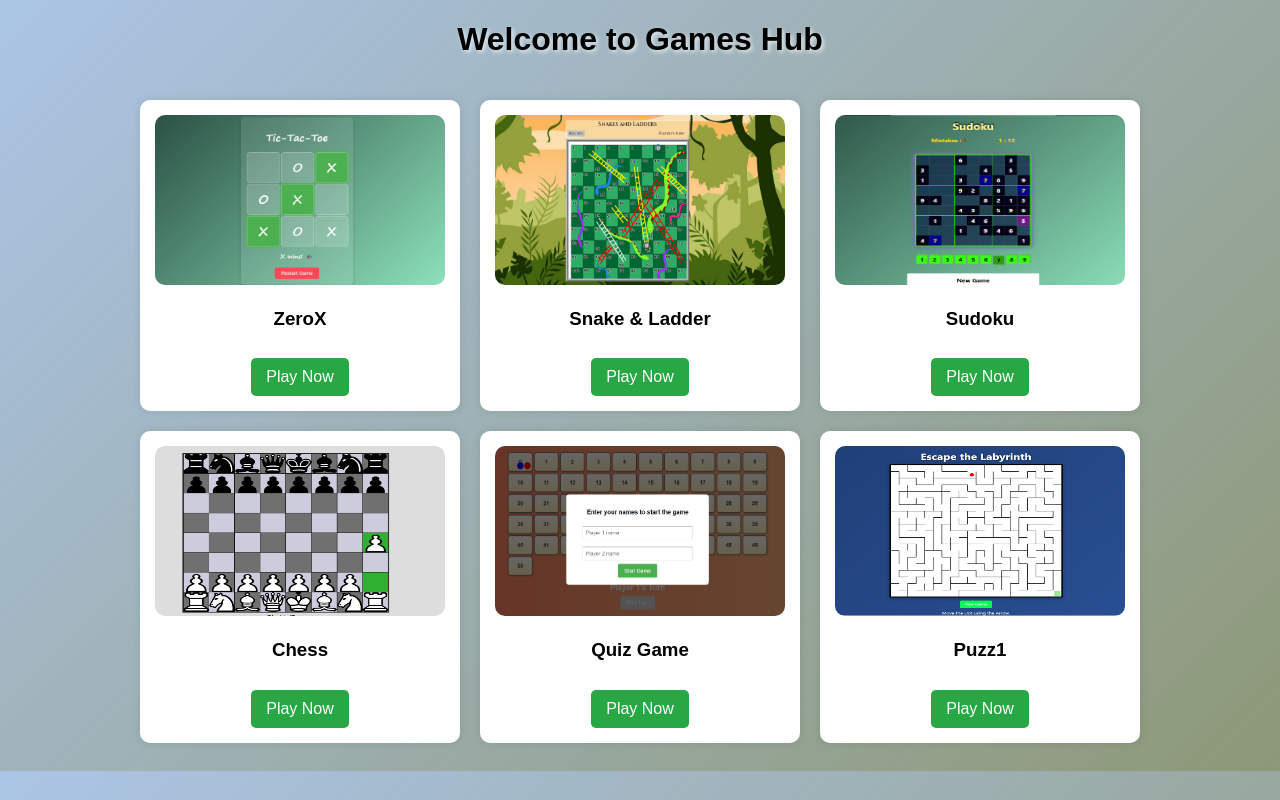
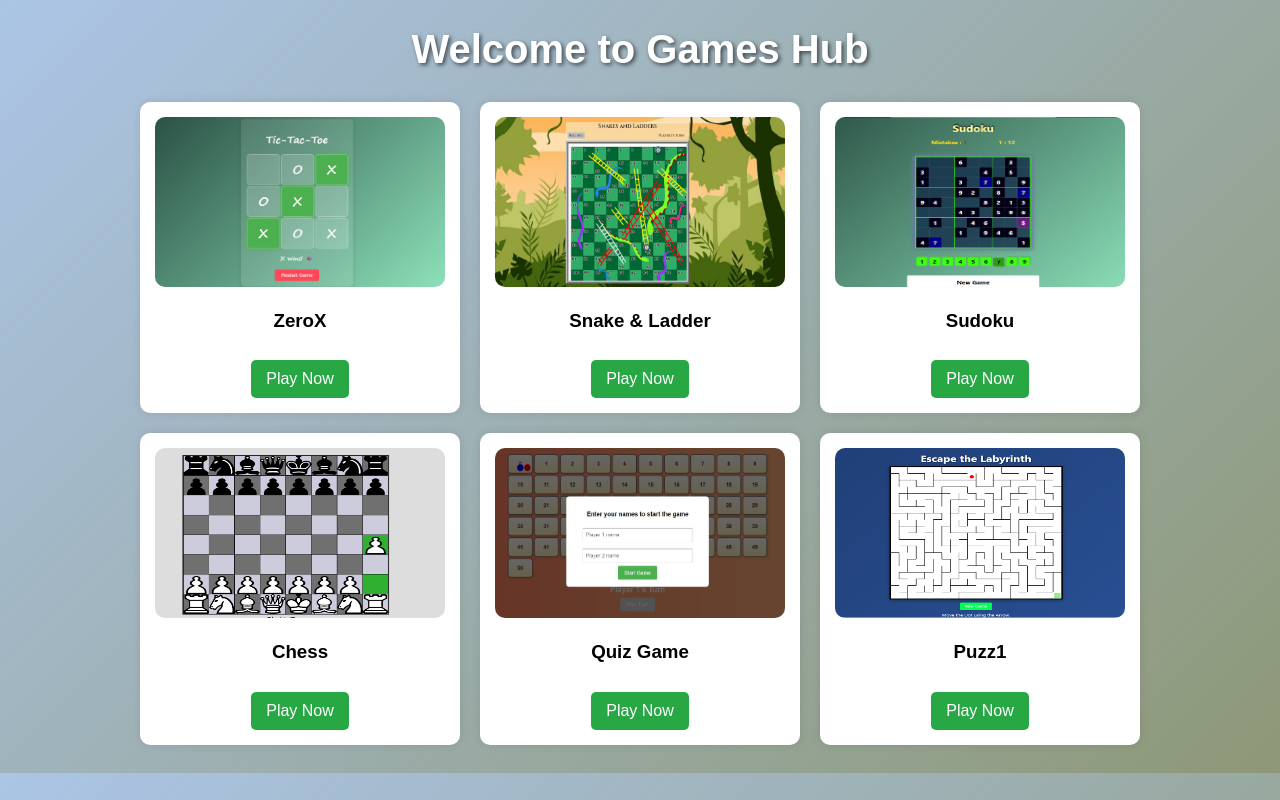
Before and after one commit to Akhil24thakur/GameHubAK, a plain HTML site: page index.html in a window 1280 px wide. Drawn offline with Linux system fonts and the light colour scheme.

Commit message:
Update index.html

```diff
--- a/index.html
+++ b/index.html
@@ -12,7 +12,12 @@
             background-color: #eedf59;
         }
         h1 {
-            text-shadow: 2px 2px 4px rgba(255, 255, 255, 0.7);
+            margin-bottom: 10px;
+            font-size: 2.5em;
+            text-shadow: 2px 2px 4px rgba(0, 0, 0, 0.6);
+            font-family: 'Arial', sans-serif;
+            font-weight: bold;
+            color: #ffffff;
         }
         #dice-result {
             font-size: 24px; /* Example style */
```
